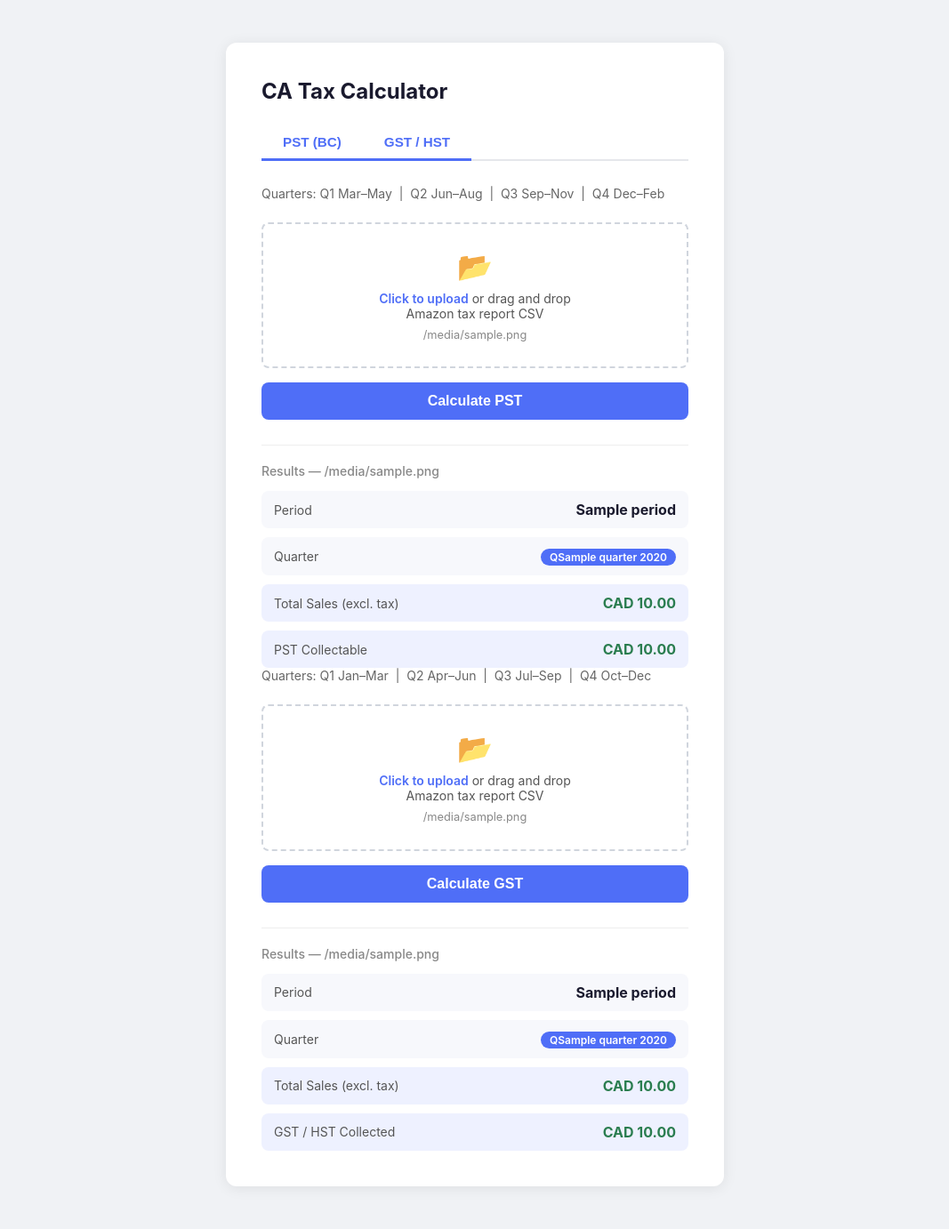
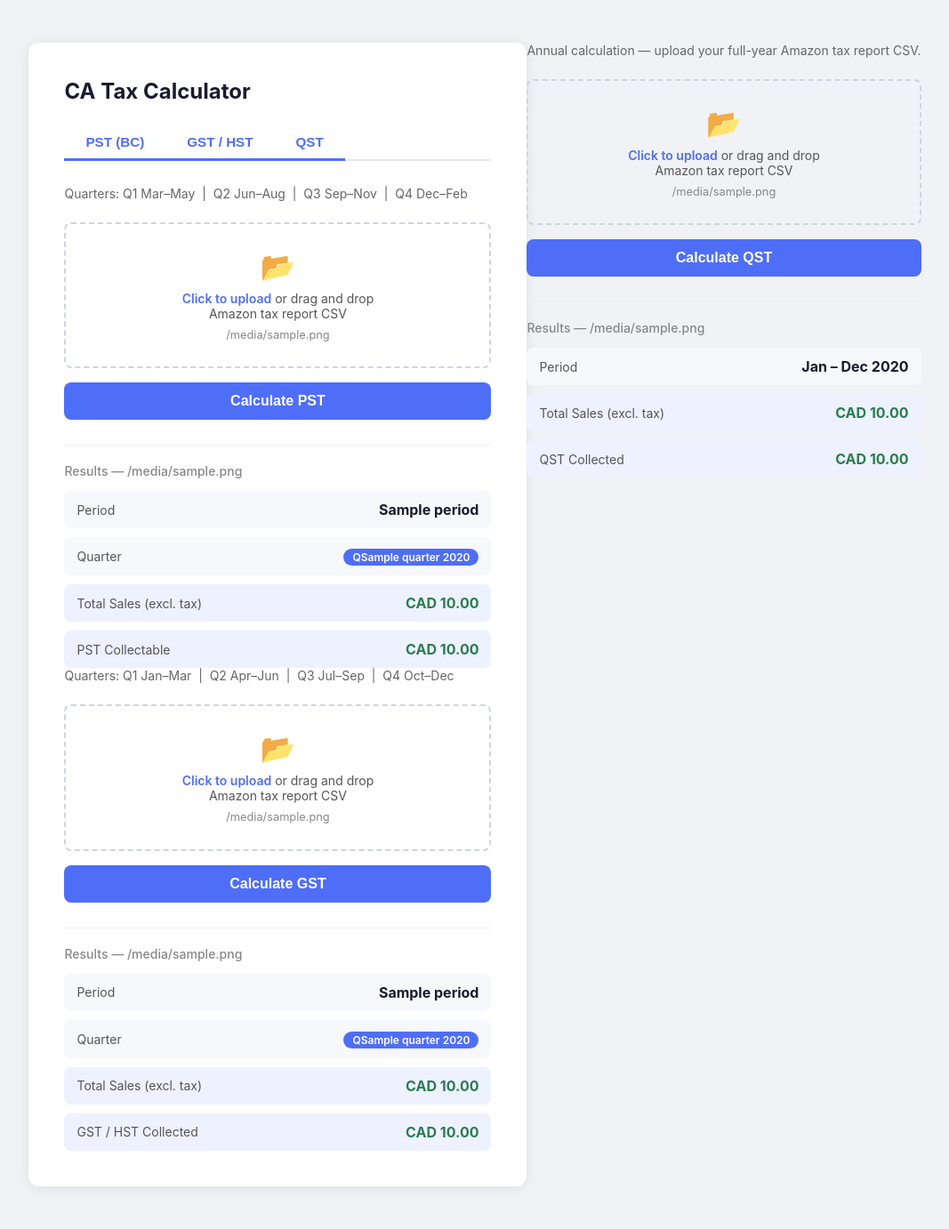
Before and after one commit to Eastpeak1119/ca-pst-calc, a Flask app: template templates/index.html in a window 1280 px wide. Shown: the whole page at 89% size, without its empty margins (106-1173 px from the left). Run offline with Flask 3, Linux system fonts and the light colour scheme; the template is opened without the code that fills it: most values are stand-ins (such as "Sample title", 1, 10 or a date in 2020).

Commit message:
Add standalone QST tab with annual calculation
Co-Authored-By: Claude Sonnet 4.6 <noreply@anthropic.com>

```diff
--- a/app.py
+++ b/app.py
@@ -64,12 +64,20 @@ def quarter_label(year, quarter, quarters):
     e = pd.Timestamp(year, end_month, 1).strftime('%b')
     return f"{s} – {e} {year}"
 
+def detect_year(df):
+    dates = pd.to_datetime(df['Shipment_Date'].str.replace(r'\+.*', '', regex=True), errors='coerce').dropna()
+    if dates.empty:
+        return None
+    return int(dates.dt.year.mode()[0])
+
 @app.route('/', methods=['GET', 'POST'])
 def index():
     pst_result = None
     gst_result = None
+    qst_result = None
     pst_error = None
     gst_error = None
+    qst_error = None
 
     if request.method == 'POST':
         calc_type = request.form.get('calc_type')
@@ -79,8 +87,10 @@ def index():
             error_msg = 'Please upload a CSV file.'
             if calc_type == 'pst':
                 pst_error = error_msg
+            elif calc_type == 'gst':
+                gst_error = error_msg
             else:
-                gst_error = error_msg
+                qst_error = error_msg
         else:
             try:
                 df = pd.read_csv(file, encoding='latin1')
@@ -120,18 +130,37 @@ def index():
                         ]
                         sales = fil['TaxExclusive_Selling_Price'].sum()
                         gst = fil['Tax_Amount'].sum()
-                        qst_fil = df[
-                            (df['Shipment_Date'] >= start) &
-                            (df['Shipment_Date'] <= end) &
-                            (df['Tax_Type'] == 'Quebec Sales Tax (VAT)')
-                        ]
-                        qst = qst_fil['Tax_Amount'].sum()
                         gst_result = {
                             'year': year,
                             'quarter': quarter,
                             'period': quarter_label(year, quarter, GST_QUARTERS),
                             'sales': round(sales, 2),
                             'gst': round(gst, 2),
+                            'filename': file.filename,
+                        }
+
+                elif calc_type == 'qst':
+                    year = detect_year(df)
+                    if year is None:
+                        qst_error = 'Could not detect dates from the file.'
+                    else:
+                        start = f"{year}-01-01+00:00"
+                        end = f"{year}-12-31+00:00"
+                        gst_fil = df[
+                            (df['Shipment_Date'] >= start) &
+                            (df['Shipment_Date'] <= end) &
+                            (df['Tax_Type'] == 'GST/HST')
+                        ]
+                        qst_fil = df[
+                            (df['Shipment_Date'] >= start) &
+                            (df['Shipment_Date'] <= end) &
+                            (df['Tax_Type'] == 'Quebec Sales Tax (VAT)')
+                        ]
+                        sales = gst_fil['TaxExclusive_Selling_Price'].sum()
+                        qst = qst_fil['Tax_Amount'].sum()
+                        qst_result = {
+                            'year': year,
+                            'sales': round(sales, 2),
                             'qst': round(qst, 2),
                             'filename': file.filename,
                         }
@@ -140,12 +169,15 @@ def index():
                 error_msg = f'Error processing file: {str(e)}'
                 if calc_type == 'pst':
                     pst_error = error_msg
+                elif calc_type == 'gst':
+                    gst_error = error_msg
                 else:
-                    gst_error = error_msg
+                    qst_error = error_msg
 
     return render_template('index.html',
                            pst_result=pst_result, pst_error=pst_error,
-                           gst_result=gst_result, gst_error=gst_error)
+                           gst_result=gst_result, gst_error=gst_error,
+                           qst_result=qst_result, qst_error=qst_error)
 
 if __name__ == '__main__':
     app.run(debug=True)
--- a/templates/index.html
+++ b/templates/index.html
@@ -121,10 +121,12 @@
     <h1>CA Tax Calculator</h1>
 
     <div class="tabs">
-      <button class="tab-btn {% if not gst_result and not gst_error %}active{% elif pst_result or pst_error %}active{% endif %}"
+      <button class="tab-btn {% if not gst_result and not gst_error and not qst_result and not qst_error %}active{% elif pst_result or pst_error %}active{% endif %}"
               onclick="switchTab('pst', this)" id="tab-pst">PST (BC)</button>
       <button class="tab-btn {% if gst_result or gst_error %}active{% endif %}"
               onclick="switchTab('gst', this)" id="tab-gst">GST / HST</button>
+      <button class="tab-btn {% if qst_result or qst_error %}active{% endif %}"
+              onclick="switchTab('qst', this)" id="tab-qst">QST</button>
     </div>
 
     <!-- PST Panel -->
@@ -224,6 +226,47 @@
     </div>
   </div>
 
+    <!-- QST Panel -->
+    <div class="tab-panel {% if qst_result or qst_error %}active{% endif %}" id="panel-qst">
+      <p class="subtitle">Annual calculation — upload your full-year Amazon tax report CSV.</p>
+      <form method="POST" enctype="multipart/form-data">
+        <input type="hidden" name="calc_type" value="qst"/>
+        <div class="upload-area" onclick="document.getElementById('qst_file').click()">
+          <label>
+            <div class="upload-icon">📂</div>
+            <div class="upload-text"><span>Click to upload</span> or drag and drop</div>
+            <div class="upload-text">Amazon tax report CSV</div>
+          </label>
+          <input type="file" id="qst_file" name="csv_file" accept=".csv"
+                 onchange="document.getElementById('qst-fn').textContent = this.files[0]?.name || ''"/>
+          <div class="filename-display" id="qst-fn">{% if qst_result %}{{ qst_result.filename }}{% endif %}</div>
+        </div>
+        <button type="submit">Calculate QST</button>
+      </form>
+
+      {% if qst_error %}<div class="error">{{ qst_error }}</div>{% endif %}
+
+      {% if qst_result %}
+      <div class="result">
+        <h2>Results — {{ qst_result.filename }}</h2>
+        <div class="result-grid">
+          <div class="result-row">
+            <span class="result-label">Period</span>
+            <span class="result-value">Jan – Dec {{ qst_result.year }}</span>
+          </div>
+          <div class="result-row highlight">
+            <span class="result-label">Total Sales (excl. tax)</span>
+            <span class="result-value money">CAD {{ "{:,.2f}".format(qst_result.sales) }}</span>
+          </div>
+          <div class="result-row highlight">
+            <span class="result-label">QST Collected</span>
+            <span class="result-value money">CAD {{ "{:,.2f}".format(qst_result.qst) }}</span>
+          </div>
+        </div>
+      </div>
+      {% endif %}
+    </div>
+
   <script>
     function switchTab(name, btn) {
       document.querySelectorAll('.tab-btn').forEach(b => b.classList.remove('active'));
```
